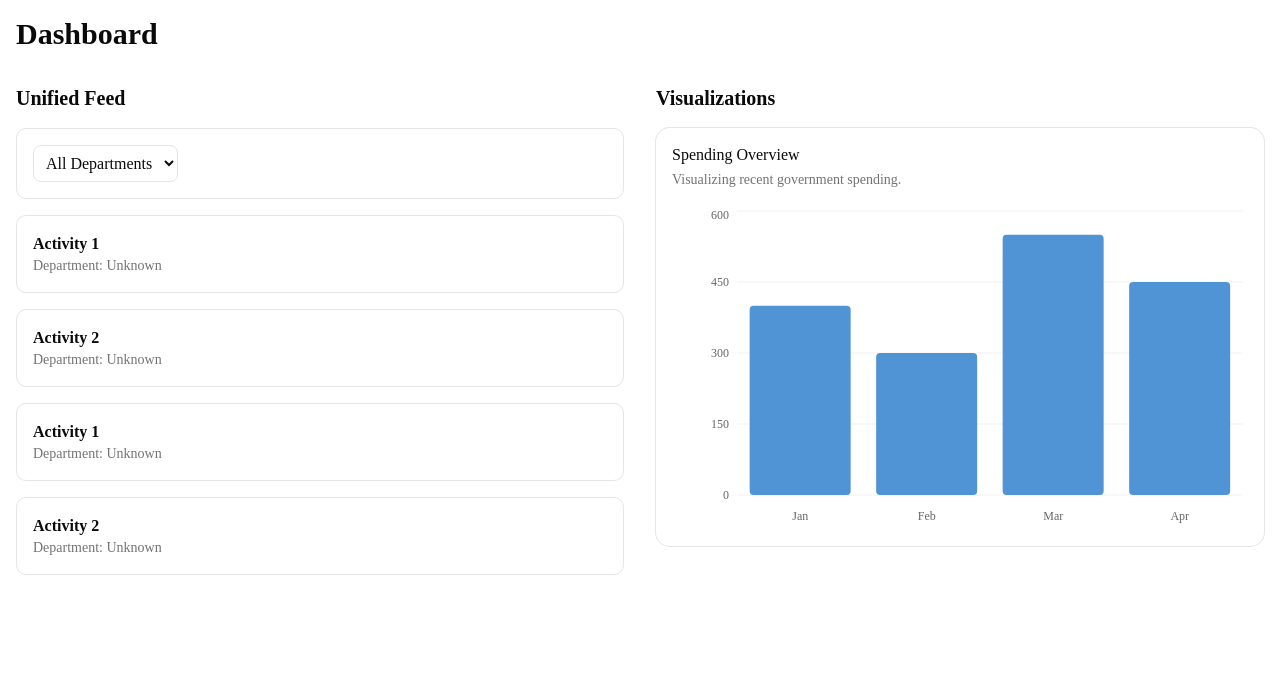
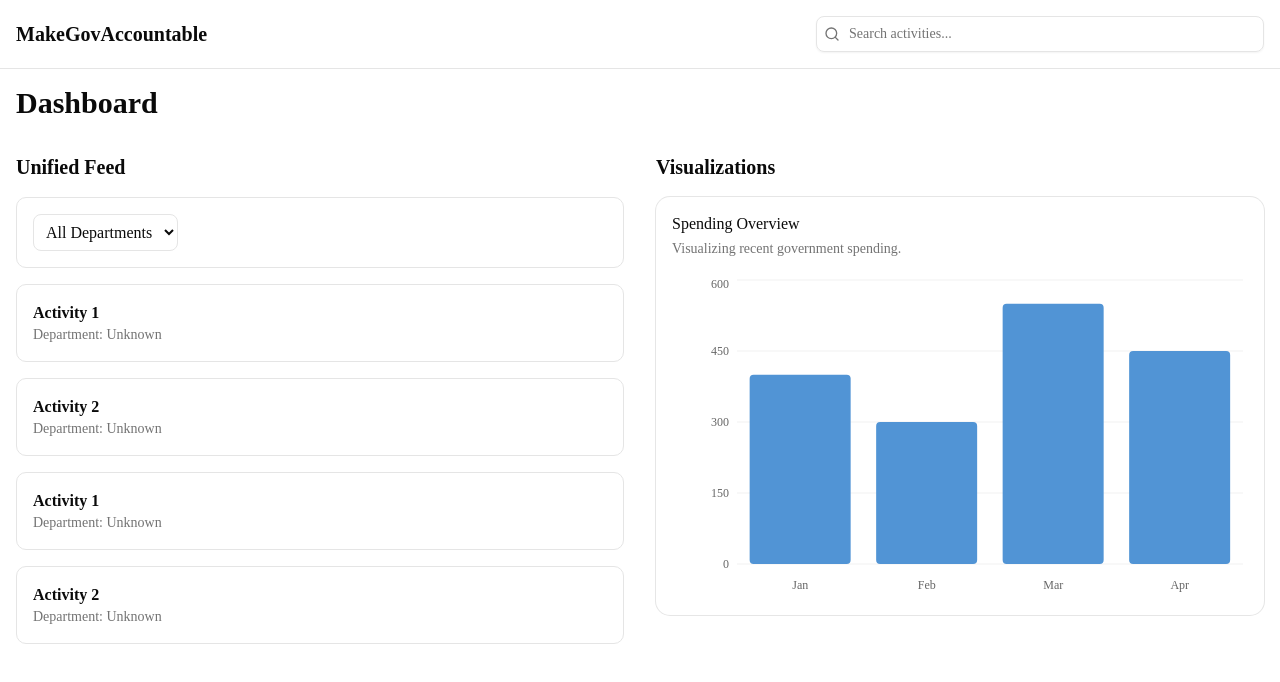
Before and after one commit to PrajaNeeti/MakeGovAccountable, a Next.js app in the folder frontend/: page /dashboards in a window 1280 px wide. Shown: the top 682 px of the page. Built offline with nearby package versions, Linux system fonts and the light colour scheme.

Commit message:
feat(ui): update layout with Omnibar

```diff
--- a/frontend/src/app/layout.tsx
+++ b/frontend/src/app/layout.tsx
@@ -1,6 +1,7 @@
 import type { Metadata } from "next";
 import { Geist, Geist_Mono } from "next/font/google";
 import "./globals.css";
+import { OmnibarSearch } from "@/components/OmnibarSearch";
 
 const geistSans = Geist({
   variable: "--font-geist-sans",
@@ -23,11 +24,18 @@ export default function RootLayout({
   children: React.ReactNode;
 }>) {
   return (
-    <html
-      lang="en"
-      className={`${geistSans.variable} ${geistMono.variable} h-full antialiased`}
-    >
-      <body className="min-h-full flex flex-col">{children}</body>
+    <html lang="en">
+      <body
+        className={`${geistSans.variable} ${geistMono.variable} antialiased`}
+      >
+        <header className="w-full border-b flex items-center justify-between p-4 bg-background">
+          <div className="font-bold text-xl">MakeGovAccountable</div>
+          <OmnibarSearch />
+        </header>
+        <main>
+          {children}
+        </main>
+      </body>
     </html>
   );
 }
```
